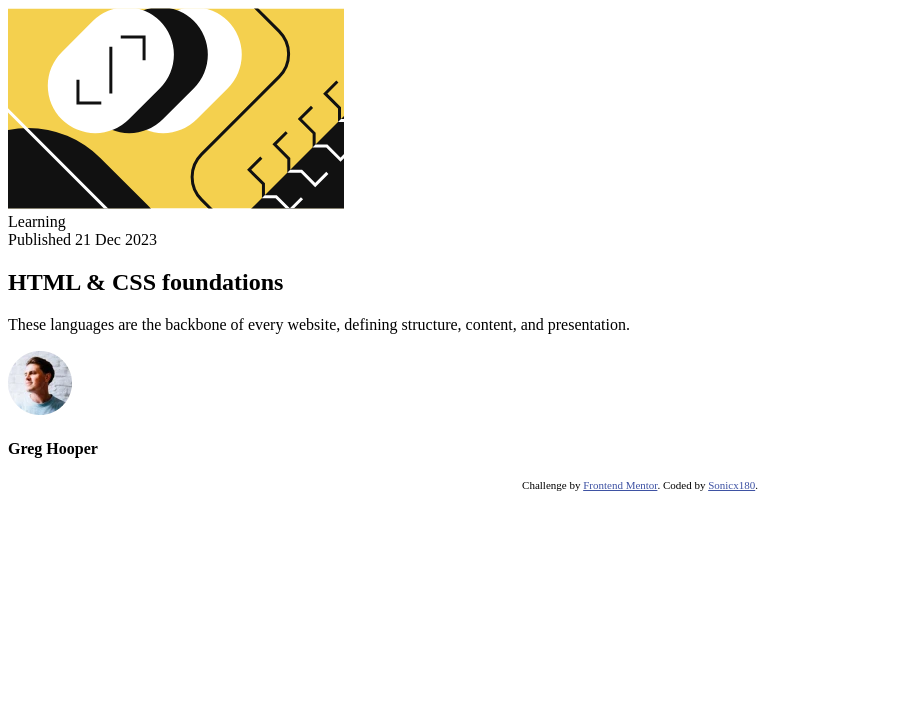
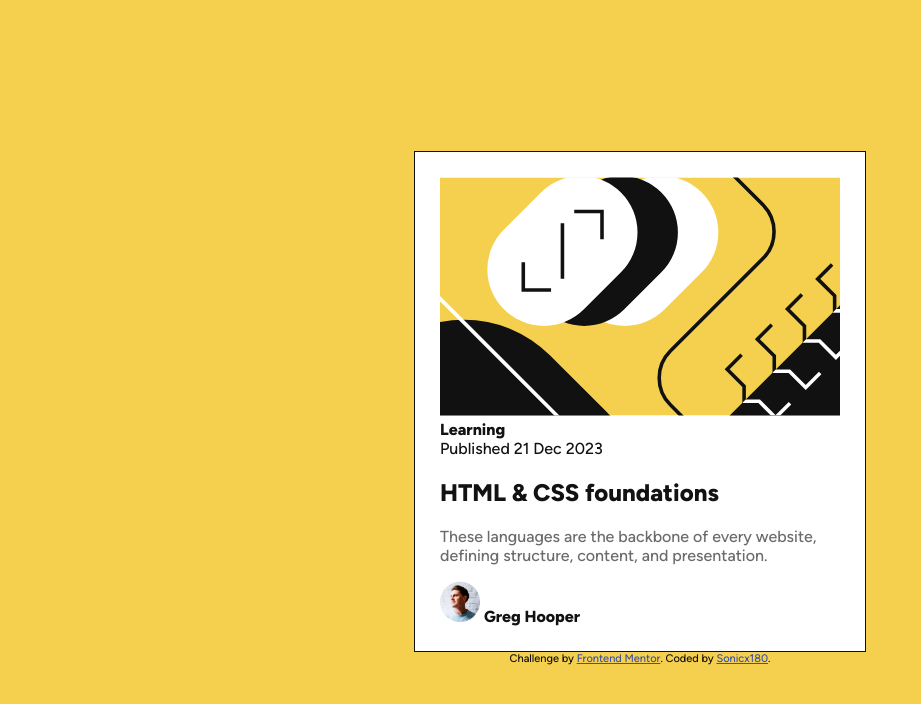
Before and after one commit to sonicx180/blog-preview-card, a plain HTML site: page index.html in a window 1280 px wide. Shown: the whole page, without its empty margins (0-921 px from the left). Drawn offline with Linux system fonts and the light colour scheme.

Commit message:
feat: styling

```diff
--- a/style.css
+++ b/style.css
@@ -0,0 +1,68 @@
+/* Import the 'Figtree' font */
+@font-face {
+	font-family: 'Figtree';
+	src: url('/assets/fonts/static/Figtree-Medium.ttf');
+}
+
+@font-face {
+	font-family: 'Figtree';
+	src: url('/assets/fonts/static/Figtree-ExtraBold.ttf');
+	font-weight: bold;
+}
+
+/* Important variables */
+
+:root {
+	--primary-grey: hsl(0, 0%, 7%);
+	--secondary-grey: hsl(0, 0%, 42%);
+	--color-ylw: hsl(47, 88%, 63%);
+	--ft-size: 16px;
+}
+
+/* Setting default stuffs */
+
+* {
+	font-family: 'Figtree';
+	color: var(--primary-grey);
+}
+
+/* Utilizing Flexbox to help organize the page */
+body {
+	background-color: var(--color-ylw);
+	display: flex;
+	flex-direction: column;
+	align-items: center;
+	justify-content: center;
+	min-height: 100dvh;
+	overflow-y: hidden;
+}
+
+/* Color & font situation */
+h1,
+h4,
+.tag {
+	font-weight: bold;
+}
+p {
+	color: var(--secondary-grey);
+    font-size:var(--ft-size);
+}
+/* The card */
+
+.container {
+	background-color: white;
+	border: 1px solid var(--primary-grey);
+	max-width: 25rem;
+	padding: 25px;
+
+}
+.img {
+  width:100%;
+}
+.author-img,
+h4 {
+    display:inline;
+}
+.author-img {
+    width:40px;
+}
```
Also changed, not shown: index.html (+4 -3 lines).
